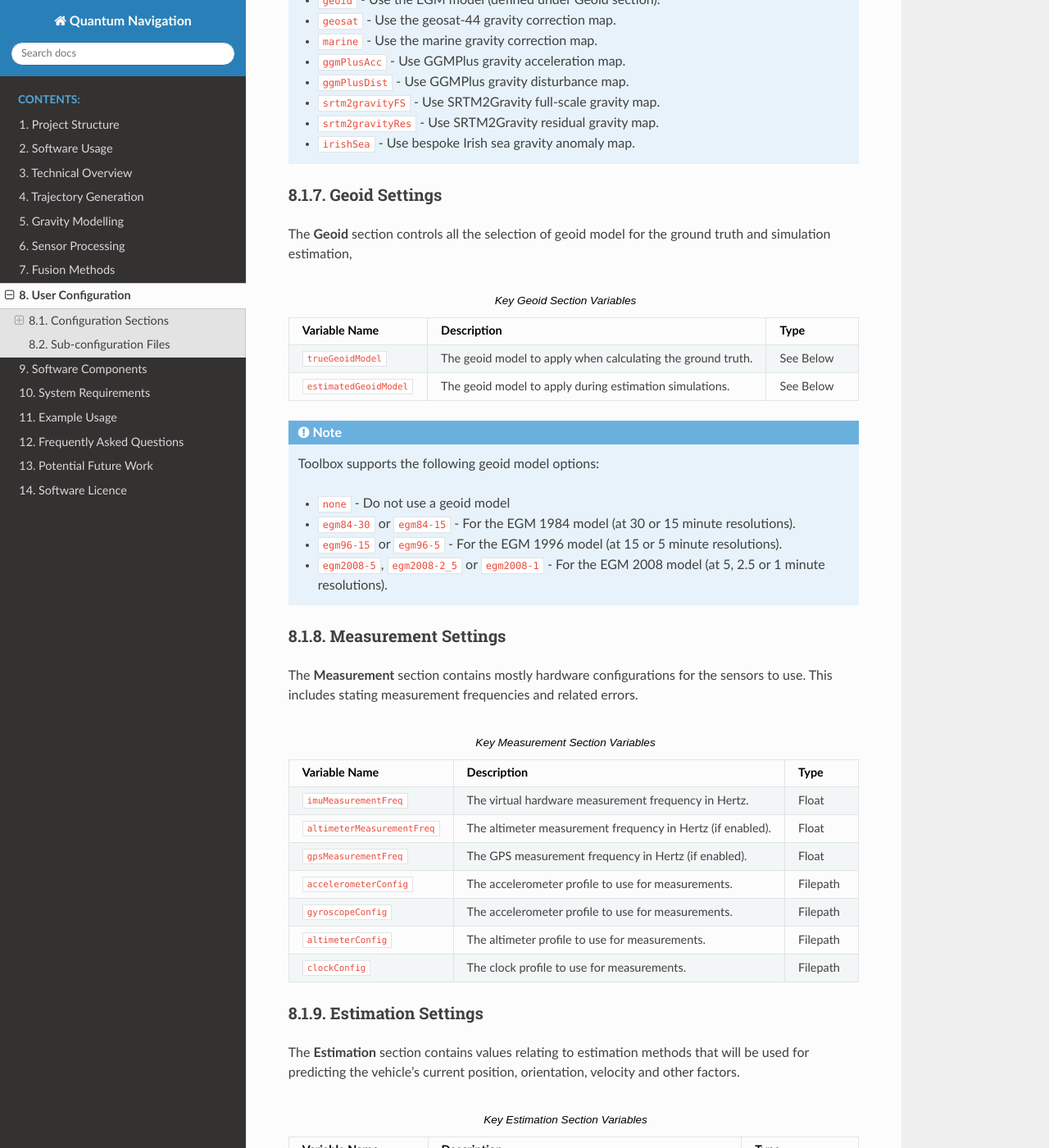
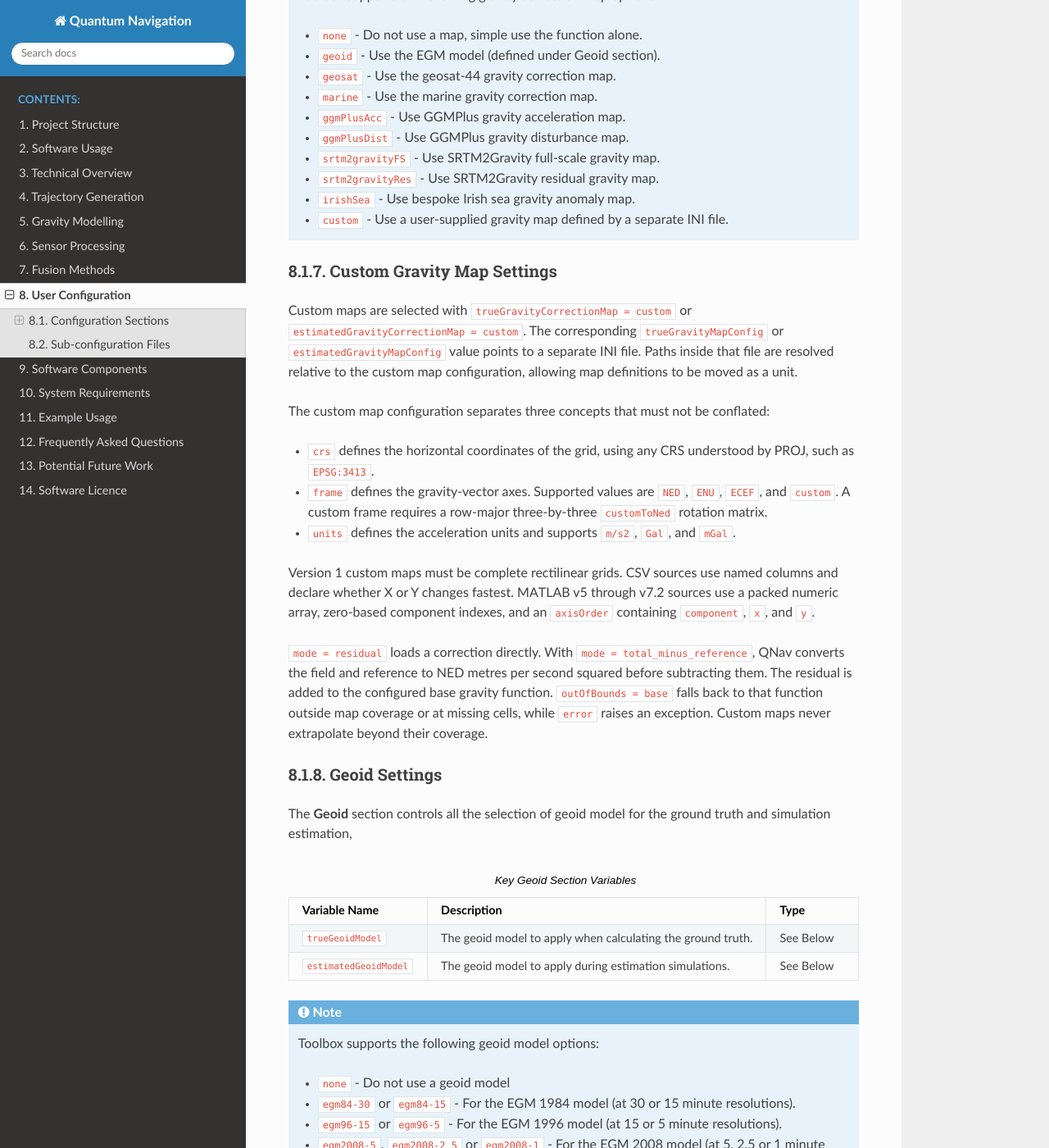
Before and after one commit to UoL-SignalProcessingGroup/quantum_nav, a Sphinx documentation site: the page built from docs/source/usage/configuration.rst, in a window 1280 px wide and 1400 px high, scrolled down 4297 px. Shown: the whole window at 82% size. Built offline with Sphinx 7.4.7 and the Read the Docs theme 3.1.0, drawn with Linux system fonts in a browser that asks for light colours; some of the changed text lies outside the part shown.

Commit message:
Integrate custom gravity maps with QNav configuration

```diff
--- a/docs/source/usage/configuration.rst
+++ b/docs/source/usage/configuration.rst
@@ -236,6 +236,12 @@ correction maps used in both ground truth and estimation.
    * - ``estimatedGravityCorrectionMap``
      - The optional gravity correction map to use for the simulation estimation.
      - See Below
+   * - ``trueGravityMapConfig``
+     - INI definition for a custom ground-truth gravity map.
+     - Filepath
+   * - ``estimatedGravityMapConfig``
+     - INI definition for a custom estimated gravity map.
+     - Filepath
 
 .. note:: Toolbox supports the following gravity function options:
 
@@ -255,6 +261,38 @@ correction maps used in both ground truth and estimation.
     * ``srtm2gravityFS`` - Use SRTM2Gravity full-scale gravity map.
     * ``srtm2gravityRes`` - Use SRTM2Gravity residual gravity map.
     * ``irishSea`` - Use bespoke Irish sea gravity anomaly map.
+    * ``custom`` - Use a user-supplied gravity map defined by a separate INI file.
+
+Custom Gravity Map Settings
+...........................
+Custom maps are selected with ``trueGravityCorrectionMap = custom`` or
+``estimatedGravityCorrectionMap = custom``. The corresponding
+``trueGravityMapConfig`` or ``estimatedGravityMapConfig`` value points to a
+separate INI file. Paths inside that file are resolved relative to the custom
+map configuration, allowing map definitions to be moved as a unit.
+
+The custom map configuration separates three concepts that must not be
+conflated:
+
+* ``crs`` defines the horizontal coordinates of the grid, using any CRS
+  understood by PROJ, such as ``EPSG:3413``.
+* ``frame`` defines the gravity-vector axes. Supported values are ``NED``,
+  ``ENU``, ``ECEF``, and ``custom``. A custom frame requires a row-major
+  three-by-three ``customToNed`` rotation matrix.
+* ``units`` defines the acceleration units and supports ``m/s2``, ``Gal``,
+  and ``mGal``.
+
+Version 1 custom maps must be complete rectilinear grids. CSV sources use
+named columns and declare whether X or Y changes fastest. MATLAB v5 through
+v7.2 sources use a packed numeric array, zero-based component indexes, and an
+``axisOrder`` containing ``component``, ``x``, and ``y``.
+
+``mode = residual`` loads a correction directly. With
+``mode = total_minus_reference``, QNav converts the field and reference to
+NED metres per second squared before subtracting them. The residual is added
+to the configured base gravity function. ``outOfBounds = base`` falls back to
+that function outside map coverage or at missing cells, while ``error``
+raises an exception. Custom maps never extrapolate beyond their coverage.
 
 Geoid Settings
 ..............
```
Also changed, not shown: docs/source/usage/gravity_modelling.rst (+15 -0 lines), 4 other files.
